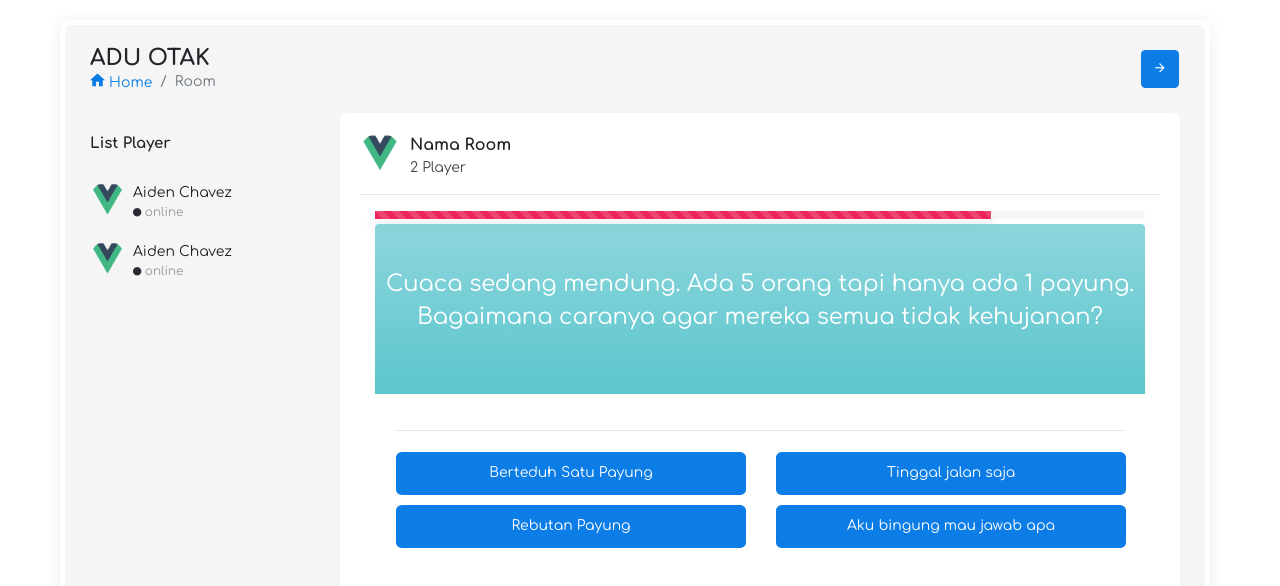
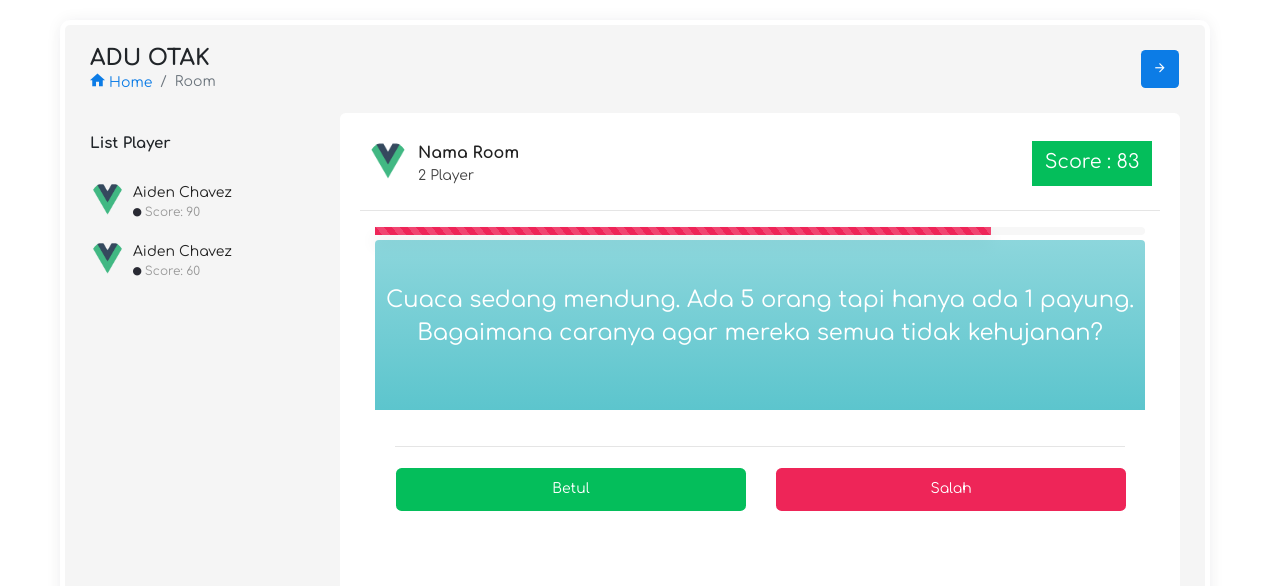
Before and after one commit to Duel-Otak/client, a Vue app: page / in a window 1280 px wide. Shown: the top 586 px of the page. Built offline with nearby package versions, Linux system fonts and the light colour scheme.

Commit message:
add progres bar, score status, score other player, revisi button answer

```diff
--- a/src/views/Home.vue
+++ b/src/views/Home.vue
@@ -34,7 +34,7 @@
                       <img src="@/assets/logo.png" alt="avatar" />
                       <div class="about">
                         <div class="name">Aiden Chavez</div>
-                        <div class="status me"> <i class="zmdi zmdi-circle"></i> online </div>
+                        <div class="status me"> <i class="zmdi zmdi-circle"></i> Score: 90 </div>
                       </div>
                     </a>
                   </li>
@@ -43,25 +43,34 @@
                       <img src="@/assets/logo.png" alt="avatar" />
                       <div class="about">
                         <div class="name">Aiden Chavez</div>
-                        <div class="status me"> <i class="zmdi zmdi-circle"></i> online </div>
+                        <div class="status me"> <i class="zmdi zmdi-circle"></i> Score: 60 </div>
                       </div>
                     </a>
                   </li>
                 </ul>
               </div>
               <div class="chat_window body">
-                <div class="chat-header">
-                  <div class="user">
-                    <img src="@/assets/logo.png" alt="avatar" />
-                    <div class="chat-about">
-                      <div class="chat-with">Nama Room</div>
-                      <div class="chat-num-messages">2 Player</div>
+                <div class="d-flex">
+                  <div class="p-2">
+                    <div class="chat-header">
+                      <div class="d-flex justify-content-between mr-auto">
+                        <div class="user text-left">
+                          <img src="@/assets/logo.png" alt="avatar" />
+                          <div class="chat-about">
+                            <div class="chat-with">Nama Room</div>
+                            <div class="chat-num-messages">2 Player</div>
+                          </div>
+                        </div>
+                      </div>
                     </div>
                   </div>
-                  <!-- <div class="setting">
-                    <a href="javascript:void(0);" class="btn btn-sm btn-warning"><i class="zmdi zmdi-camera"></i></a>
-                    <a href="javascript:void(0);" class="btn btn-sm btn-info"><i class="zmdi zmdi-file-text"></i></a>
-                  </div> -->
+                  <div class="ml-auto p-2">
+                  <div class="bg-green flex-fill bd-highlight float-right text-center" style="width: 120px; height: 45px">
+                    <h5 class="p-2 m-t-7">Score : 83</h5>
+                  </div>
+                  </div>
+                </div>
+                <div class="chat-header">
                   <a href="javascript:void(0);" class="list_btn btn btn-info btn-round float-md-right"><i
                       class="zmdi zmdi-comments"></i></a>
                 </div>
@@ -84,18 +93,10 @@
                       <hr>
                       <div class="row">
                         <div class="col-6">
-                          <button class="btn btn-primary btn-lg" style="width:100%;">Berteduh Satu Payung</button>
+                          <button class="btn btn-success btn-lg" style="width:100%;">Betul</button>
                         </div>
                         <div class="col-6">
-                          <button class="btn btn-primary btn-lg" style="width:100%;">Tinggal jalan saja</button>
-                        </div>
-                      </div>
-                      <div class="row">
-                        <div class="col-6">
-                          <button class="btn btn-primary btn-lg" style="width:100%;">Rebutan Payung</button>
-                        </div>
-                        <div class="col-6">
-                          <button class="btn btn-primary btn-lg" style="width:100%;">Aku bingung mau jawab apa</button>
+                          <button class="btn btn-danger btn-lg" style="width:100%;">Salah</button>
                         </div>
                       </div>
                     </div>
```
